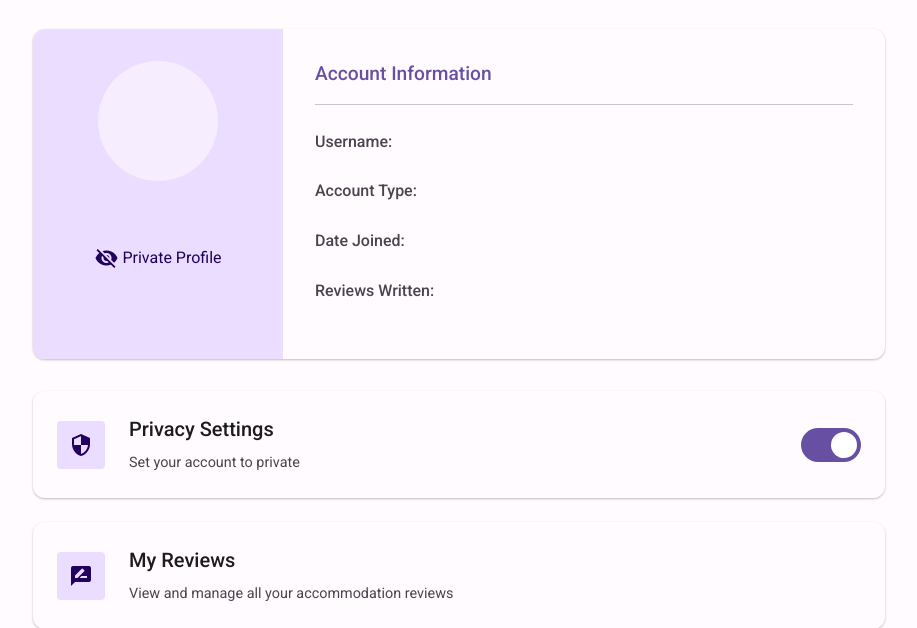
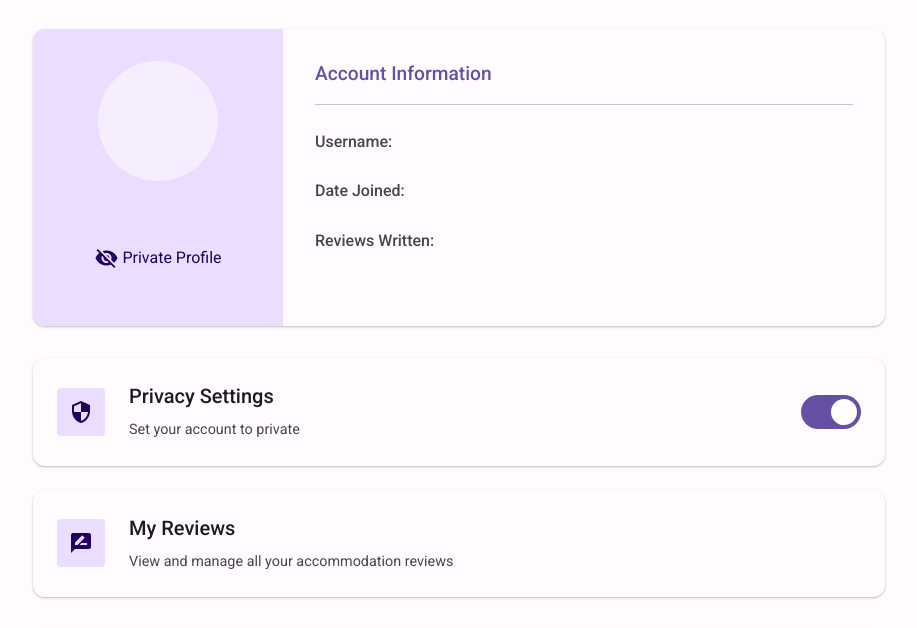
Before and after one commit to JoaoManuel2005/Team2E, a Django app: template romaccom/templates/romaccom/myaccount.html in a window 1280 px wide. Shown: the part 286-914 px from the top of the page, without its empty margins (181-1098 px from the left). Run offline with Django 3.2, Linux system fonts and the light colour scheme; the template is opened without the code that fills it, so the values that code supplies are empty.

Commit message:
removed the account type field

```diff
--- a/romaccom/templates/romaccom/myaccount.html
+++ b/romaccom/templates/romaccom/myaccount.html
@@ -45,11 +45,6 @@
             <div class="detail-row">
                 <div class="detail-label">Username:</div>
                 <div class="detail-value">{{ user.username }}</div>
-            </div>
-
-            <div class="detail-row">
-                <div class="detail-label">Account Type:</div>
-                <div class="detail-value">{{ user.account_type|title }}</div>
             </div>
 
             <div class="detail-row">
```
